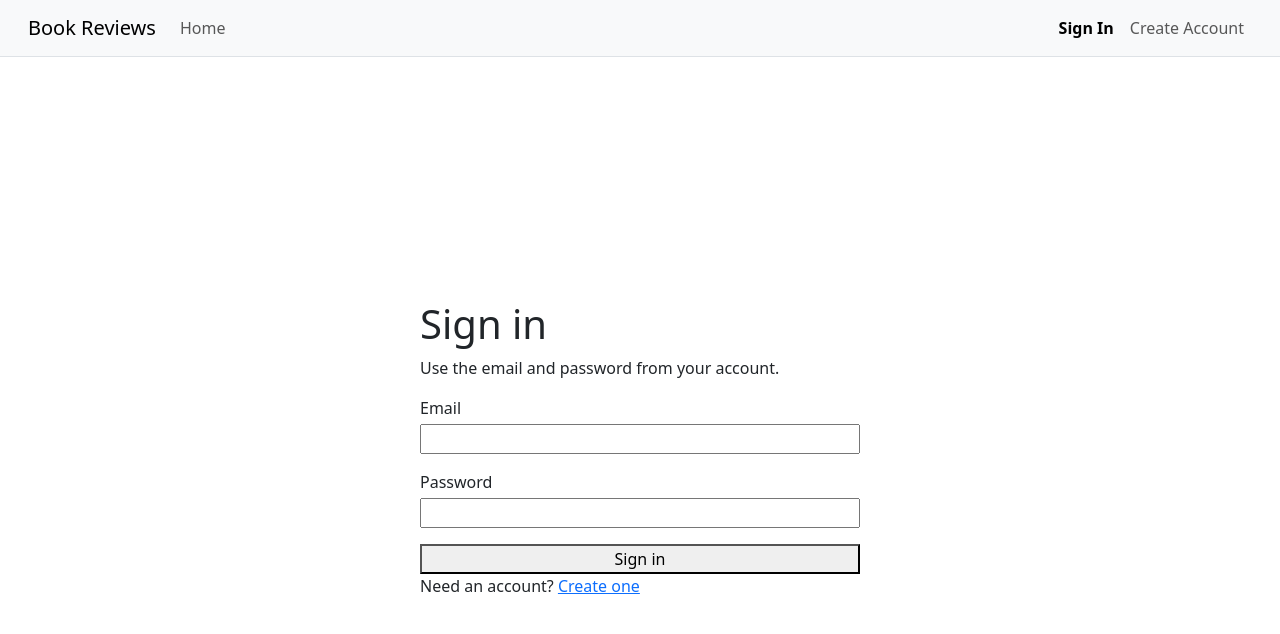
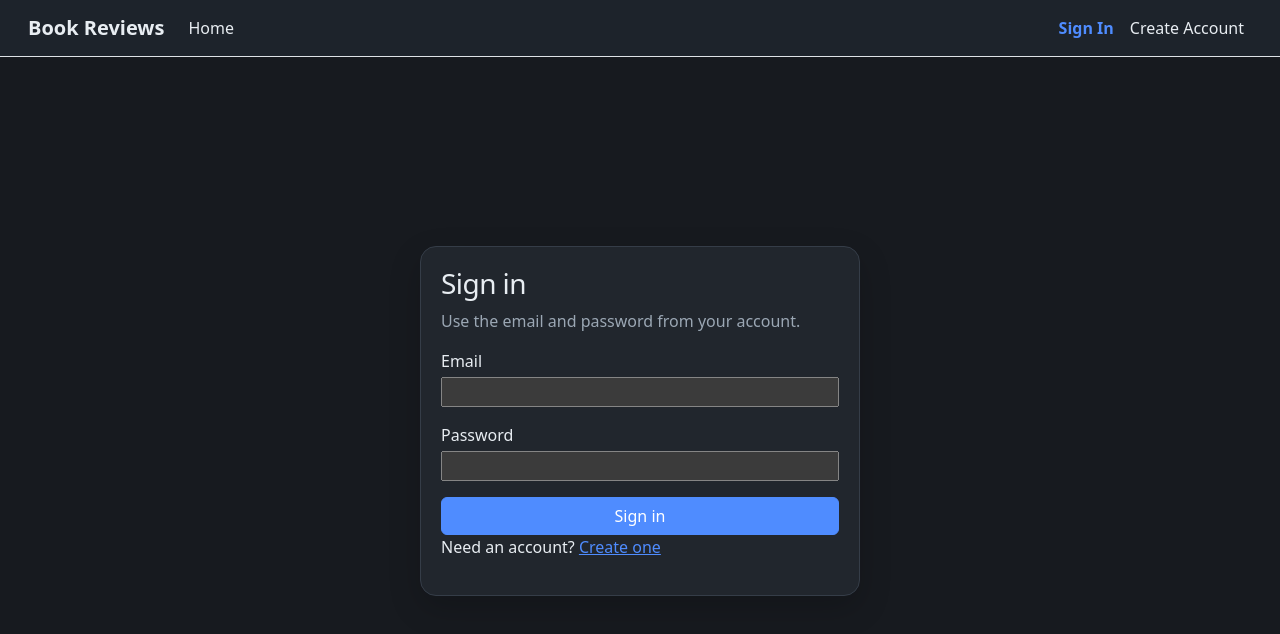
Before and after one commit to kbchip/CS-312-GroupProject, a React (Vite) app: page /sign-in in a window 1280 px wide. Shown: the top 634 px of the page. Built offline with nearby package versions, Linux system fonts and the light colour scheme; no server answers.

Commit message:
Create global styles.css stylesheet and adjust pages to use global styles for consistency

```diff
--- a/src/App.jsx
+++ b/src/App.jsx
@@ -51,7 +51,7 @@ function App() {
     return (
       <>
         <NavBar user={null} isAuthLoading={true} onLogout={handleLogout} />
-        <main className="container py-5">
+        <main className="page-shell container py-5">
           <p className="text-muted mb-0">Loading session...</p>
         </main>
       </>
--- a/src/components/NavBar.jsx
+++ b/src/components/NavBar.jsx
@@ -5,9 +5,9 @@ function NavBar({ user, isAuthLoading, onLogout }) {
     `nav-link ${isActive ? 'active fw-semibold' : ''}`
 
   return (
-    <nav className="navbar navbar-expand-lg navbar-light bg-light border-bottom px-3">
+    <nav className="navbar navbar-expand-lg navbar-dark app-navbar border-bottom px-3">
       <div className="container-fluid">
-        <NavLink to="/" className="navbar-brand">
+        <NavLink to="/" className="navbar-brand fw-semibold">
           Book Reviews
         </NavLink>
 
@@ -32,11 +32,11 @@ function NavBar({ user, isAuthLoading, onLogout }) {
           <ul className="navbar-nav ms-auto">
             {isAuthLoading ? null : user ? (
               <>
-                <li className="nav-item d-flex align-items-center px-2 text-muted">
+                <li className="nav-item d-flex align-items-center px-2 navbar-text text-muted">
                   Signed in as {user.username}
                 </li>
                 <li className="nav-item">
-                  <button type="button" className="btn btn-link nav-link" onClick={onLogout}>
+                  <button type="button" className="btn btn-link nav-link text-decoration-none" onClick={onLogout}>
                     Logout
                   </button>
                 </li>
--- a/src/components/SearchSuggestions.jsx
+++ b/src/components/SearchSuggestions.jsx
@@ -38,7 +38,7 @@ export default function SearchSuggestions() {
         onChange={(e) => setQuery(e.target.value)}
       />
       {suggestions.length > 0 && (
-        <ul className="list-group position-absolute w-100 shadow-sm mt-1" style={{ zIndex: 1000 }}>
+        <ul className="list-group position-absolute w-100 shadow-sm mt-1 suggestion-list">
           {suggestions.map((book) => (
             <li
               key={book.id}
--- a/src/main.jsx
+++ b/src/main.jsx
@@ -3,6 +3,7 @@ import { createRoot } from 'react-dom/client'
 import { BrowserRouter } from 'react-router-dom';
 import 'bootstrap/dist/css/bootstrap.min.css';
 import 'bootstrap/dist/js/bootstrap.bundle.min.js'
+import './styles.css'
 import App from './App.jsx'
 
 createRoot(document.getElementById('root')).render(
--- a/src/pages/CreateAccountPage.jsx
+++ b/src/pages/CreateAccountPage.jsx
@@ -57,12 +57,12 @@ function CreateAccountPage({ onLogin }) {
 	}
 
 	return (
-		<div className="min-vh-100 d-flex align-items-center justify-content-center px-3 py-4">
-			<div style={{ width: '100%', maxWidth: '480px' }}>
-				<h1>Create your account</h1>
-				<p>Join the book reviews community in just a few steps.</p>
+		<div className="auth-page d-flex align-items-center justify-content-center px-3 py-4">
+			<div className="auth-card" style={{ width: '100%', maxWidth: '480px' }}>
+				<h1 className="page-title h3">Create your account</h1>
+				<p className="page-lead">Join the book reviews community in just a few steps.</p>
 
-				<form onSubmit={handleSubmit} style={{ display: 'grid', gap: '1rem' }}>
+				<form onSubmit={handleSubmit} className="d-grid gap-3">
 					<div style={{ display: 'grid', gap: '0.25rem' }}>
 						<label htmlFor="username">Username</label>
 						<input
@@ -99,9 +99,9 @@ function CreateAccountPage({ onLogin }) {
 						/>
 					</div>
 
-					{error ? <div>{error}</div> : null}
+					{error ? <div className="text-danger">{error}</div> : null}
 
-					<button type="submit" disabled={isSubmitting}>
+					<button type="submit" className="btn btn-primary" disabled={isSubmitting}>
 						{isSubmitting ? 'Creating account...' : 'Create account'}
 					</button>
 				</form>
--- a/src/pages/HomePage.jsx
+++ b/src/pages/HomePage.jsx
@@ -54,14 +54,14 @@ function HomePage() {
   });
 
   return (
-    <div>
-      <h2>Book List</h2>
-      <div className="mb-4" style={{ maxWidth: '400px' }}>
+    <div className="page-shell container py-4 py-md-5">
+      <h1 className="page-title h2 mb-3">Book List</h1>
+      <div className="mb-4 search-panel" style={{ maxWidth: '420px' }}>
         <SearchSuggestions />
       </div>
 
-      {/* Filtering & Sorting Controls */}
-      <div className="row mb-4 g-3 align-items-end">
+      <div className="controls-panel mb-4">
+        <div className="row g-3 align-items-end">
           <div className="col-md-3">
             <label className="form-label">Sort By</label>
             <select className="form-select" value={sortBy} onChange={(e) => setSortBy(e.target.value)}>
@@ -89,7 +89,6 @@ function HomePage() {
             </select>
           </div>
 
-        {/* Input for the actual year */}
           <div className="col-md-3">
             <label className="form-label">Published Year</label>
             <input
@@ -101,8 +100,9 @@ function HomePage() {
             />
           </div>
         </div>
+      </div>
 
-      <ul>
+      <ul className="book-list">
         {sortedBooks.map(book =>
           <li key={book.id}>
             <Link to={`/books/${book.id}`}>
--- a/src/pages/SignInPage.jsx
+++ b/src/pages/SignInPage.jsx
@@ -63,12 +63,12 @@ function SignInPage({ onLogin }) {
 	}
 
 	return (
-		<div className="min-vh-100 d-flex align-items-center justify-content-center px-3 py-4">
-			<div style={{ width: '100%', maxWidth: '440px' }}>
-				<h1>Sign in</h1>
-				<p>Use the email and password from your account.</p>
+		<div className="auth-page d-flex align-items-center justify-content-center px-3 py-4">
+			<div className="auth-card" style={{ width: '100%', maxWidth: '440px' }}>
+				<h1 className="page-title h3">Sign in</h1>
+				<p className="page-lead">Use the email and password from your account.</p>
 
-				<form onSubmit={handleSubmit} style={{ display: 'grid', gap: '1rem' }}>
+				<form onSubmit={handleSubmit} className="d-grid gap-3">
 					<div style={{ display: 'grid', gap: '0.25rem' }}>
 						<label htmlFor="email">Email</label>
 						<input
@@ -93,10 +93,10 @@ function SignInPage({ onLogin }) {
 						/>
 					</div>
 
-					{error ? <div>{error}</div> : null}
-					{message ? <div>{message}</div> : null}
+					{error ? <div className="text-danger">{error}</div> : null}
+					{message ? <div className="text-muted">{message}</div> : null}
 
-					<button type="submit" disabled={isSubmitting}>
+					<button type="submit" className="btn btn-primary" disabled={isSubmitting}>
 						{isSubmitting ? 'Signing in...' : 'Sign in'}
 					</button>
 				</form>
--- /dev/null
+++ b/src/styles.css
@@ -0,0 +1,197 @@
+:root {
+  color-scheme: dark;
+  --bg: #171a1f;
+  --surface: #21262d;
+  --surface-2: #2a313a;
+  --border: #353d48;
+  --text: #e8edf2;
+  --muted: #9ba7b4;
+  --accent: #4f8cff;
+  --accent-hover: #3b75ea;
+  --danger: #e05d5d;
+}
+
+html,
+body,
+#root {
+  min-height: 100%;
+}
+
+body {
+  background: var(--bg);
+  color: var(--text);
+}
+
+a {
+  color: var(--accent);
+}
+
+a:hover {
+  color: #79a9ff;
+}
+
+.app-navbar {
+  background: #1d232b;
+}
+
+.app-navbar .navbar-brand,
+.app-navbar .nav-link,
+.app-navbar .navbar-text {
+  color: var(--text);
+}
+
+.app-navbar .nav-link:hover,
+.app-navbar .nav-link.active {
+  color: var(--accent);
+}
+
+.page-shell {
+  max-width: 1120px;
+}
+
+.page-title {
+  color: var(--text);
+  letter-spacing: -0.02em;
+}
+
+.page-lead,
+.text-muted {
+  color: var(--muted) !important;
+}
+
+.surface-card,
+.auth-card,
+.review-card,
+.controls-panel,
+.search-panel {
+  background: var(--surface);
+  border: 1px solid var(--border);
+  border-radius: 1rem;
+  box-shadow: 0 12px 32px rgba(0, 0, 0, 0.18);
+}
+
+.controls-panel,
+.search-panel,
+.auth-card {
+  padding: 1.25rem;
+}
+
+.form-control,
+.form-select {
+  background-color: var(--surface-2);
+  border-color: var(--border);
+  color: var(--text);
+}
+
+.form-control:focus,
+.form-select:focus {
+  background-color: var(--surface-2);
+  border-color: var(--accent);
+  box-shadow: 0 0 0 0.2rem rgba(79, 140, 255, 0.18);
+  color: var(--text);
+}
+
+.form-control::placeholder {
+  color: #7f8b98;
+}
+
+.btn-primary {
+  background-color: var(--accent);
+  border-color: var(--accent);
+}
+
+.btn-primary:hover,
+.btn-primary:focus {
+  background-color: var(--accent-hover);
+  border-color: var(--accent-hover);
+}
+
+.btn-outline-primary {
+  color: var(--accent);
+  border-color: var(--accent);
+}
+
+.btn-outline-primary:hover,
+.btn-outline-primary:focus {
+  background-color: var(--accent);
+  border-color: var(--accent);
+}
+
+.btn-outline-secondary,
+.btn-outline-danger {
+  border-color: var(--border);
+}
+
+.review-list {
+  display: grid;
+  gap: 1rem;
+  padding-left: 0;
+  list-style: none;
+}
+
+.review-card {
+  padding: 1rem 1.1rem;
+}
+
+.book-list {
+  list-style: none;
+  padding-left: 0;
+  display: grid;
+  gap: 0.75rem;
+}
+
+.book-list a {
+  display: block;
+  padding: 0.9rem 1rem;
+  background: var(--surface);
+  border: 1px solid var(--border);
+  border-radius: 0.9rem;
+  color: var(--text);
+  text-decoration: none;
+}
+
+.book-list a:hover {
+  border-color: var(--accent);
+  color: var(--text);
+}
+
+.cursor-pointer {
+  cursor: pointer;
+}
+
+.suggestion-list {
+  z-index: 1000;
+  background: var(--surface);
+  border: 1px solid var(--border);
+}
+
+.suggestion-list .list-group-item {
+  background: transparent;
+  color: var(--text);
+  border-color: var(--border);
+}
+
+.suggestion-list .list-group-item:hover {
+  background: rgba(79, 140, 255, 0.12);
+}
+
+.auth-page {
+  min-height: calc(100vh - 72px);
+}
+
+.book-heading,
+.review-heading {
+  margin-bottom: 0.75rem;
+}
+
+.review-meta {
+  color: var(--muted);
+}
+
+.star-button.btn {
+  min-width: 2.4rem;
+}
+
+.text-danger {
+  color: var(--danger) !important;
+}
```
Also changed, not shown: src/pages/BookDetailsPage.jsx (+45 -31 lines). Lines whose indentation alone changed are shown as unchanged.
